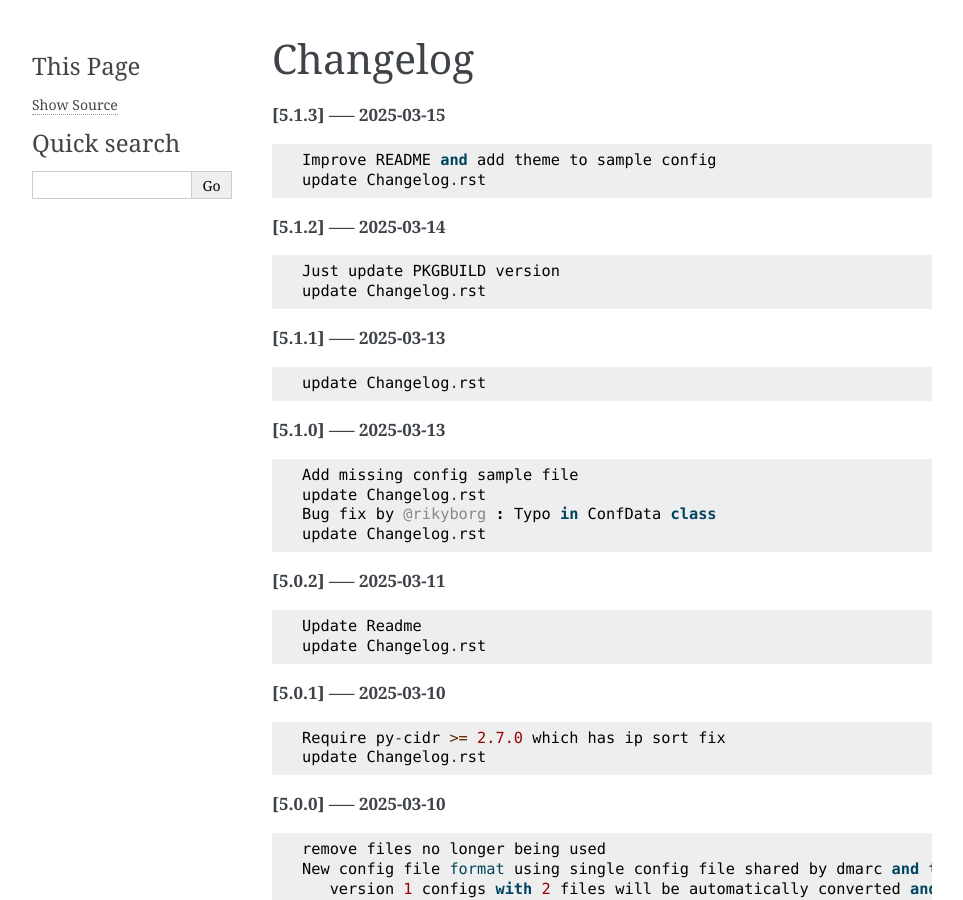
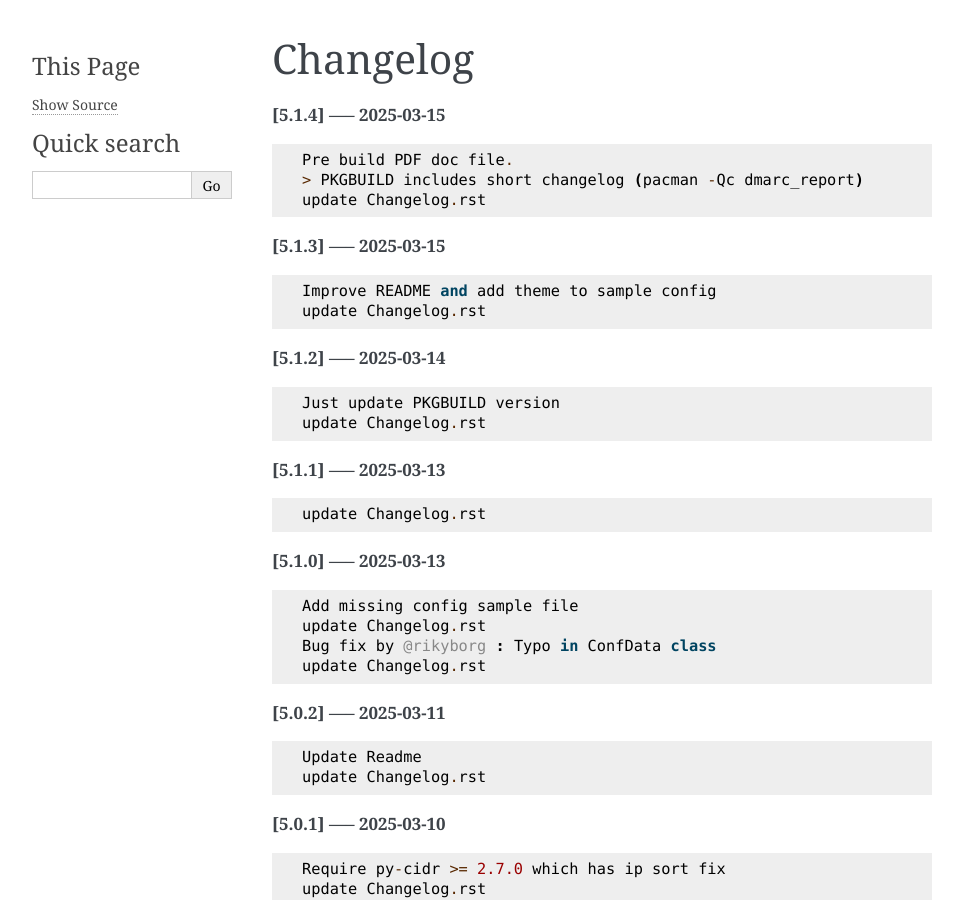
Before and after one commit to gene-git/dmarc_report, a Sphinx documentation site: the page built from Docs/Changelog.rst, in a window 1280 px wide and 900 px high. Shown: the whole window, without its empty margins (148-1111 px from the left). Built offline with Sphinx 7.4.7, drawn with Linux system fonts in a browser that asks for light colours; pages that are not in the unit, such as notebooks, are missing from menus.

Commit message:
update Changelog

```diff
--- a/Docs/Changelog.rst
+++ b/Docs/Changelog.rst
@@ -1,5 +1,12 @@
 Changelog
 =========
+
+**[5.1.4] ----- 2025-03-15** ::
+
+	    Pre build PDF doc file.
+	    > PKGBUILD includes short changelog (pacman -Qc dmarc_report)
+	    update Changelog.rst
+
 
 **[5.1.3] ----- 2025-03-15** ::
 
```
Also changed, not shown: 2 other files.
